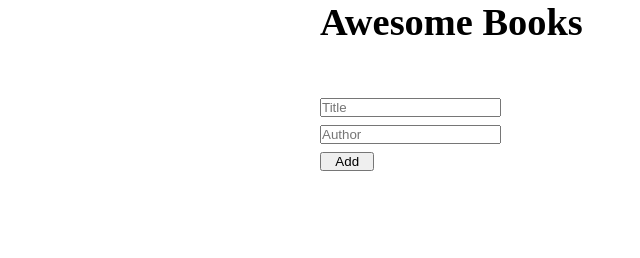
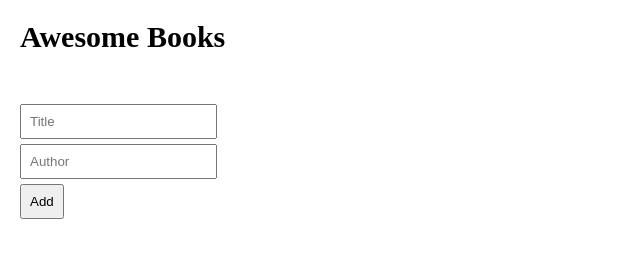
Before and after one commit to itsmraga-hub/Awesome-Books, a website: page index.html in a window 1280 px wide. Shown: the whole page, without its empty margins (0-640 px from the left). Drawn offline with Linux system fonts and the light colour scheme.

Commit message:
Finished on some styling

```diff
--- a/style.css
+++ b/style.css
@@ -1,44 +1,64 @@
-*{
+* {
   padding: 0;
   margin: 0;
   box-sizing: border-box;
 }
-body{
+
+body {
+  font-size: 62.5%;
   display: flex;
   flex-direction: column;
   justify-content: center;
   align-items: center;
 }
-.main-container{
-    width: 50%;
+
+.main-container {
+  width: 100%;
+  padding: 2em;
 }
-.container{
+
+.container {
+  width: max-content;
   display: flex;
   flex-direction: column;
+}
 
-}
-h1.head{
-    font-size: 3vw;
+.head {
+  font-size: 3em;
   padding: 0 0 1em 0;
 }
-.books-container{
+
+.books-container {
+  font-size: 2em;
   display: block;
   width: 100%;
   height: auto;
   margin-bottom: 1em;
 }
-.book{
+
+.book {
   border-bottom: 2px solid black;
   padding: 0.5em 0;
+  font-size: 1.2em;
 }
-form{
+
+.btn {
+  padding: 0.2rem;
+}
+
+form {
   display: flex;
   flex-direction: column;
   justify-content: center;
   width: min-content;
   gap: 0.5em;
 }
-input[type="submit"]{
+
+input[type="text"] {
+  padding: 0.5rem;
+}
+
+input[type="submit"] {
   width: max-content;
-    padding: 0  1em;
+  padding: 0.5rem;
 }
```
Lines whose indentation alone changed are shown as unchanged.
